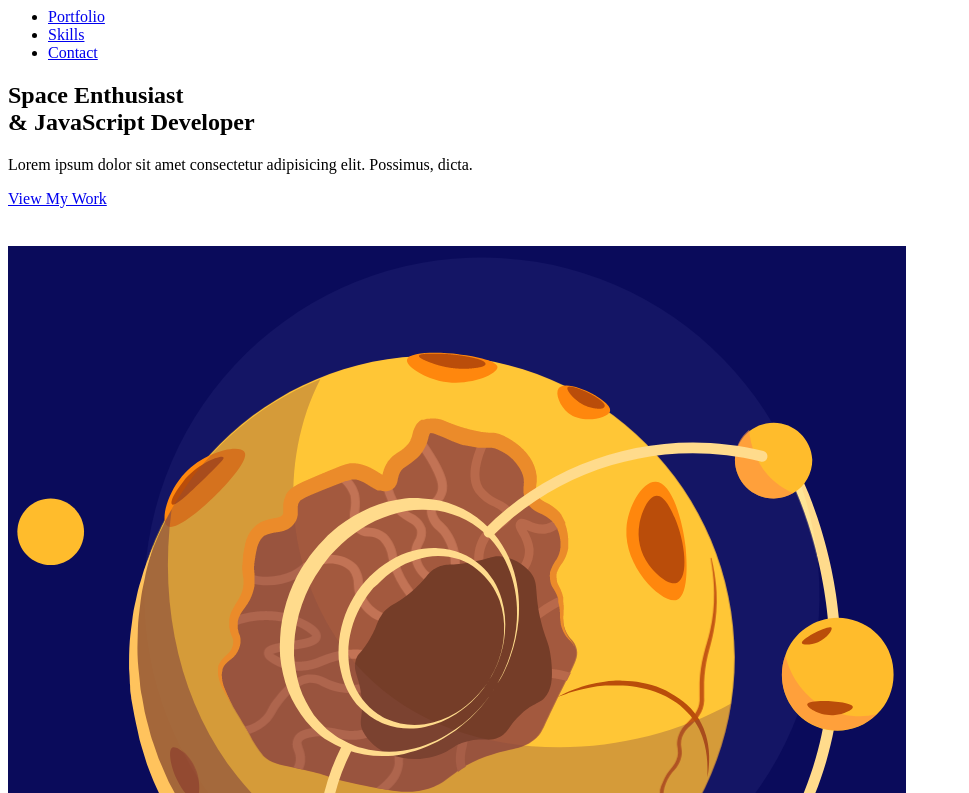
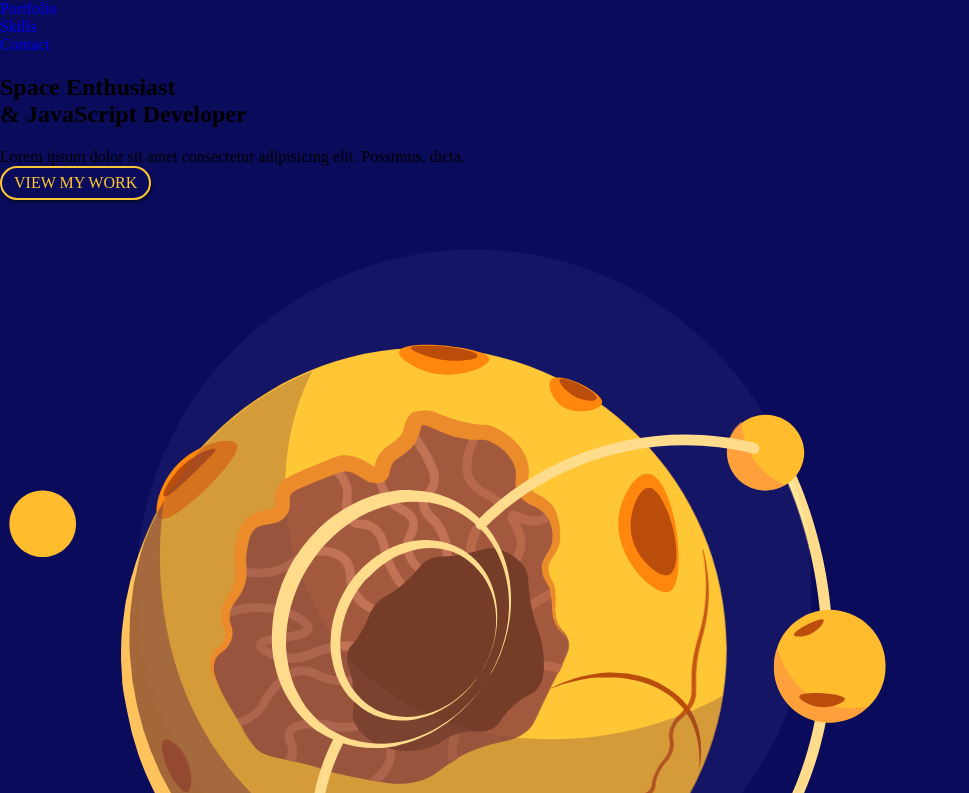
Before and after one commit to slcittu/CSS_Responsive_Build-with-Grids, a plain HTML site: page index.html in a window 1280 px wide. Shown: the part 47-840 px from the top of the page, without its empty margins (0-969 px from the left). Drawn offline with Linux system fonts and the light colour scheme.

Commit message:
Added styles for buttons, inputs and textareas

```diff
--- a/styles.css
+++ b/styles.css
@@ -1,7 +1,43 @@
-/*variables*/
+/*css-variables*/
+:root{
+    --primary:#FFC636;
+    --secondary:#0A0B5B;
+}
+/* reset */
+body,p,a,ul,li{
+    margin: 0;
+    padding: 0;
+    text-decoration: none;
+}
+li{
+    list-style-type: none;
+}
+body{
+    background: var(--secondary);
+    overflow-x: hidden;
+}
 
-/* reset */
-
+.button{
+    background: none;
+    border: 2px solid var(--primary);
+    color: var(--primary);
+    padding: 6px 12px;
+    border-radius: 20px;
+    text-transform: uppercase;
+    box-shadow: 1px 2px 3px rgba(0,0,0,0.6);
+    display: inline-block;
+}
+.button:hover{
+    color: #222;
+    background: var(--primary);
+}
+input,textarea{
+    background: rgba(255, 255, 255, 0.05);
+    padding: 10px 16px;
+    border-radius: 20px;
+    border: 2px solid #9892D8;
+    color: #f2f2f2;
+}
 /* base styles */
 
 /* fonts */
```
